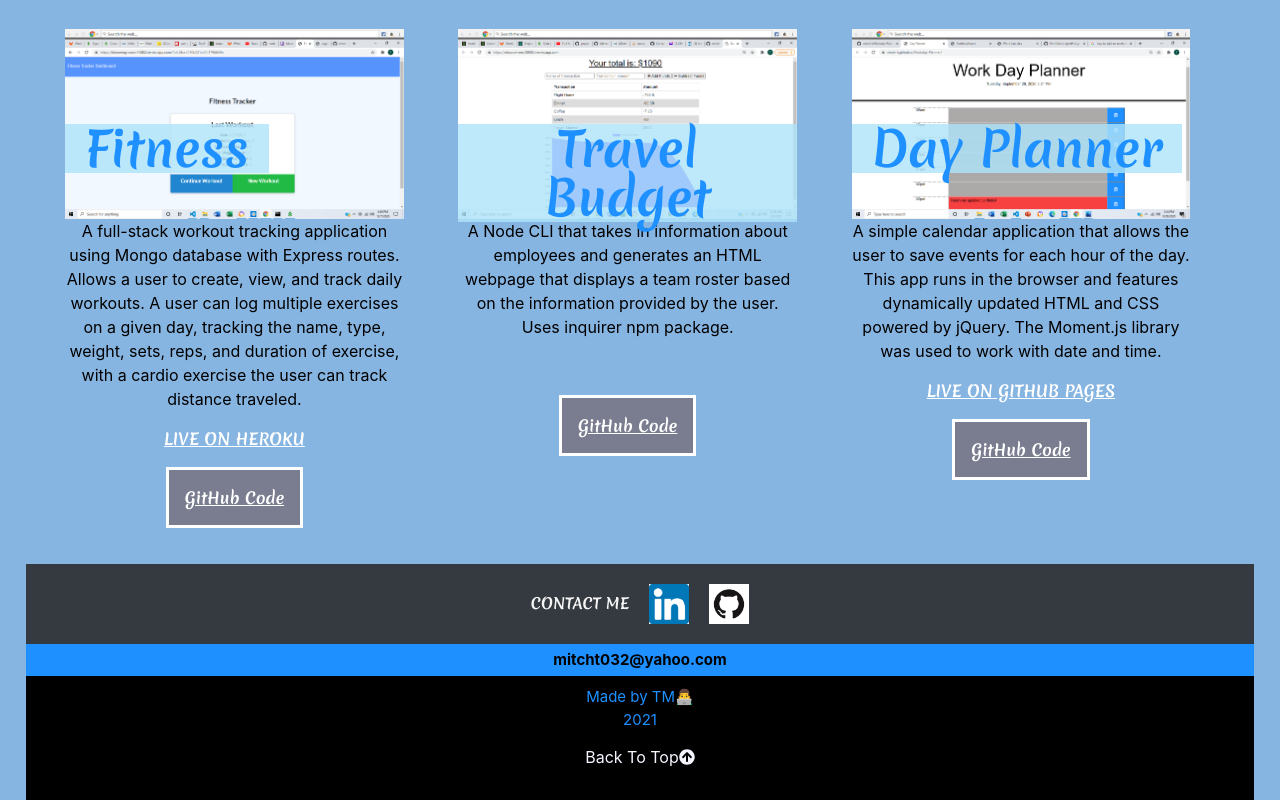
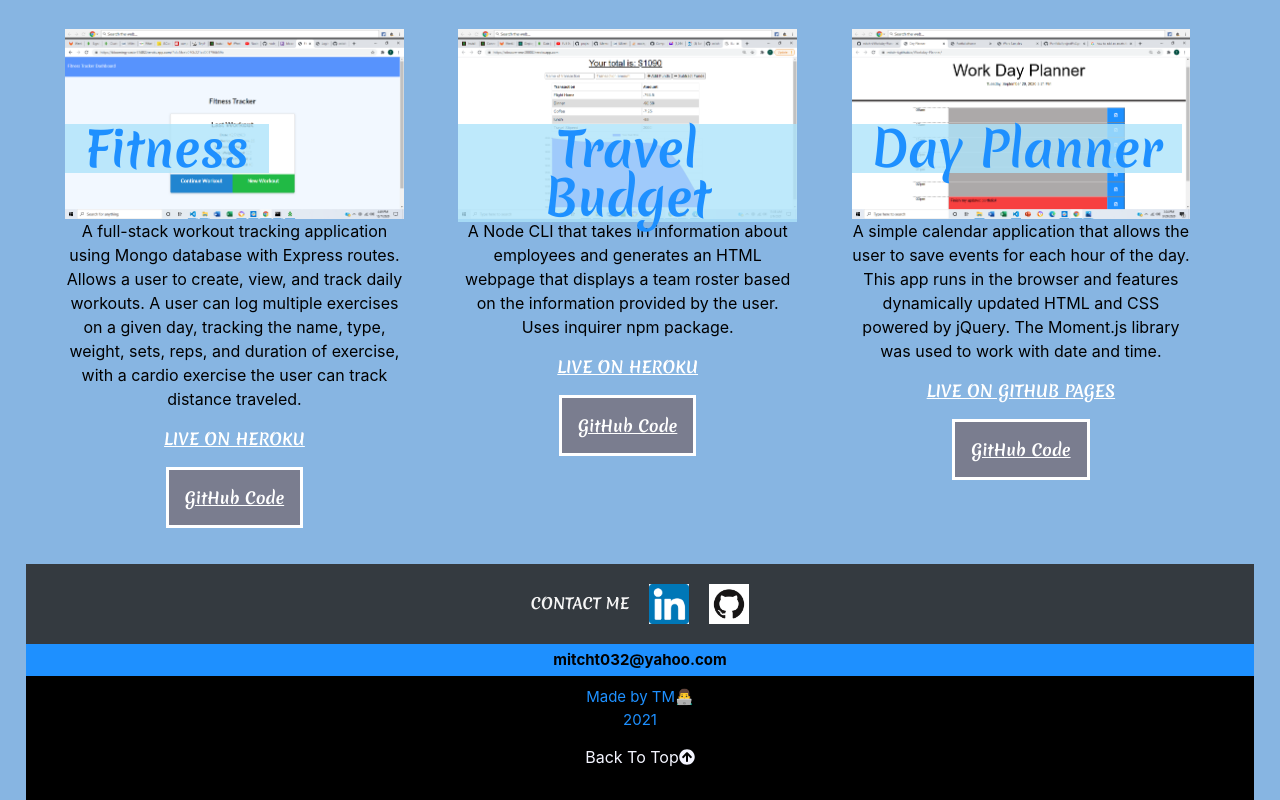
Before and after one commit to mitch-t/Portfolio21, a React (Create React App) app: page / in a window 1280 px wide. Shown: the part 1316-2116 px from the top of the page. Built offline with nearby package versions, Linux system fonts and the light colour scheme.

Commit message:
fixed links in projects

```diff
--- a/src/components/Projects.js
+++ b/src/components/Projects.js
@@ -14,7 +14,7 @@ let projects = [
         image:ManyGigs,
         site:"https://manygigs.herokuapp.com/",
         live:"Live on Heroku",
-        github:"https://github.com/mitch-t/ManyGigs",
+        github:"https://github.com/mitch-t/ManyGigs.git",
         code:"GitHub Code",
         description: "Application that is created with Reactjs. Full-stack that uses CRUD for user posts. Connected to MongoDB with authentication feature"
     },
@@ -52,7 +52,9 @@ let projects = [
         title:"Travel Budget",
         subtitle:"Keep track of your expenses with or without internet connection",
         image:budget,
-        github:"https://github.com/mitch-t/TeamGenerator.git",
+        site:"https://obscure-sea-28002.herokuapp.com/",
+        live:"Live on Heroku",
+        github:"https://github.com/mitch-t/travelBudget.git",
         code:"GitHub Code",
         description: "A Node CLI that takes in information about employees and generates an HTML webpage that displays a team roster based on the information provided by the user. Uses inquirer npm package."
     },
```
Also changed, not shown: 1 other file (tests, documents, lock files or other folders).
